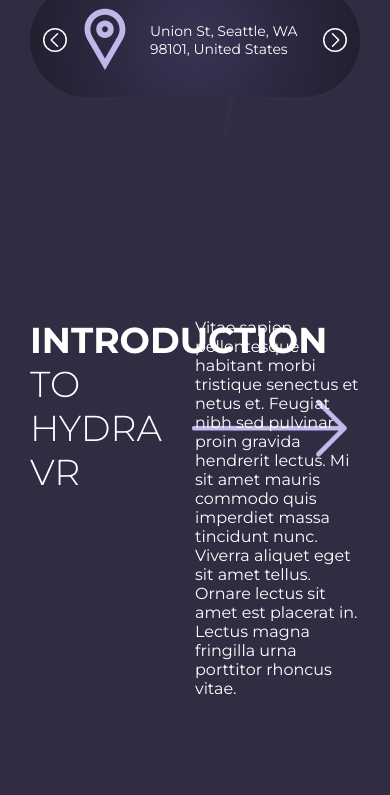
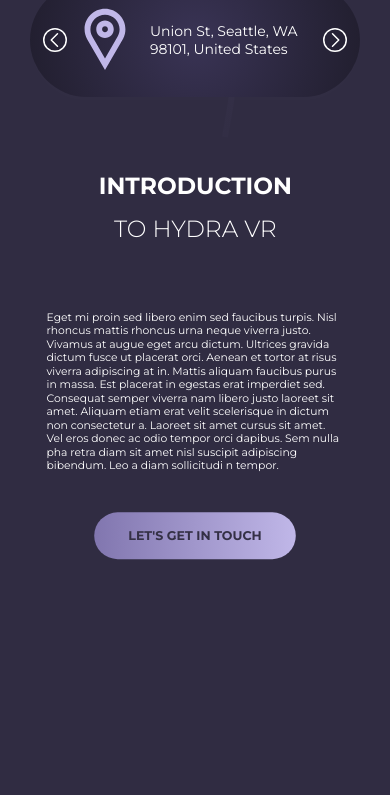
Before and after one commit to edilan-ribeiro/hydra-project, a plain HTML site: page index.html in a window 390 px wide. Shown: the part 687-1482 px from the top of the page. After the commit the page ends 1260 px from the top, so only its background shows below. Drawn offline with Linux system fonts and the light colour scheme.

Commit message:
responsive added

```diff
--- a/src/css/global.css
+++ b/src/css/global.css
@@ -67,4 +67,12 @@
   .big-button-style {
     font-size: 1.4rem;
   }
+
+  .section-title,
+  .section-subtitle {
+    font-size: 2.6rem;
+    margin-bottom: 15px;
+  }
+
+
 }
--- a/src/css/sections/about.css
+++ b/src/css/sections/about.css
@@ -8,13 +8,18 @@
   margin: 100px 0;
 }
 
-.title-wrap {
-    flex-direction: column;
+.title-wrap,
+.top-about p,
+.img-wrap,
+.about-info {
   width: 50%;
 }
 
+.title-wrap {
+  flex-direction: column;
+}
+
 .top-about p {
-    max-width: 50%;
   align-self: center;
 }
 
@@ -31,16 +36,10 @@
   height: 60px;
 }
 
-
 .bottom-about {
   background: url(../../images/about-content/line-1.png), url(../../images/about-content/line-2.png);
   background-repeat: no-repeat;
-    background-position: top 80px right 90px,
-    bottom right 90px;
-}
-
-.img-wrap {
-    width: 50%;
+  background-position: top 80px right 90px, bottom right 90px;
 }
 
 .bottom-about img {
@@ -50,7 +49,6 @@
 
 .about-info {
   flex-direction: column;
-    width: 50%;
   justify-content: center;
 }
 
@@ -62,3 +60,94 @@
   width: fit-content;
   margin-top: 45px;
 }
+
+/* RESPONSIVE */
+
+@media (max-width: 1300px) {
+  .sub-title-about img {
+    width: 150px;
+    height: 60px;
+  }
+  .bottom-about img {
+    max-width: 420px;
+  }
+
+  .bottom-about {
+    background-position: center, center;
+  }
+}
+
+@media (max-width: 1070px) {
+  .title-wrap,
+  .top-about p,
+  .img-wrap,
+  .about-info {
+    transform: scale(0.9);
+  }
+}
+
+@media (max-width: 930px) {
+  .sub-title-about img,
+  .top-about p,
+  .about-info h2 {
+    display: none;
+  }
+
+  .title-wrap,
+  .img-wrap,
+  .about-info {
+    width: auto;
+  }
+
+  .about {
+    align-items: center;
+    margin: 0;
+  }
+
+  .top-about {
+    margin: 30px;
+  }
+
+  .title-wrap,
+  .sub-title-about {
+    margin: 0;
+    width: 100%;
+    justify-content: center;
+    text-align: center;
+  }
+
+  .sub-title-about h3 {
+    margin: 0;
+  }
+
+  .about-info {
+    width: 70%;
+  }
+
+  .bottom-about {
+    flex-direction: column;
+    align-items: center;
+    background: none;
+  }
+
+  .bottom-about a {
+    align-self: center;
+  }
+}
+
+@media (max-width: 700px) {
+  .bottom-about img {
+    max-width: 350px;
+    border-radius: 140px 60px;
+  }
+
+  .about-info p {
+    font-size: 1.2rem;
+  }
+}
+
+@media (max-width: 530px) {
+  .about-info {
+    width: 100%;
+  }
+}
```
Lines whose indentation alone changed are shown as unchanged.
